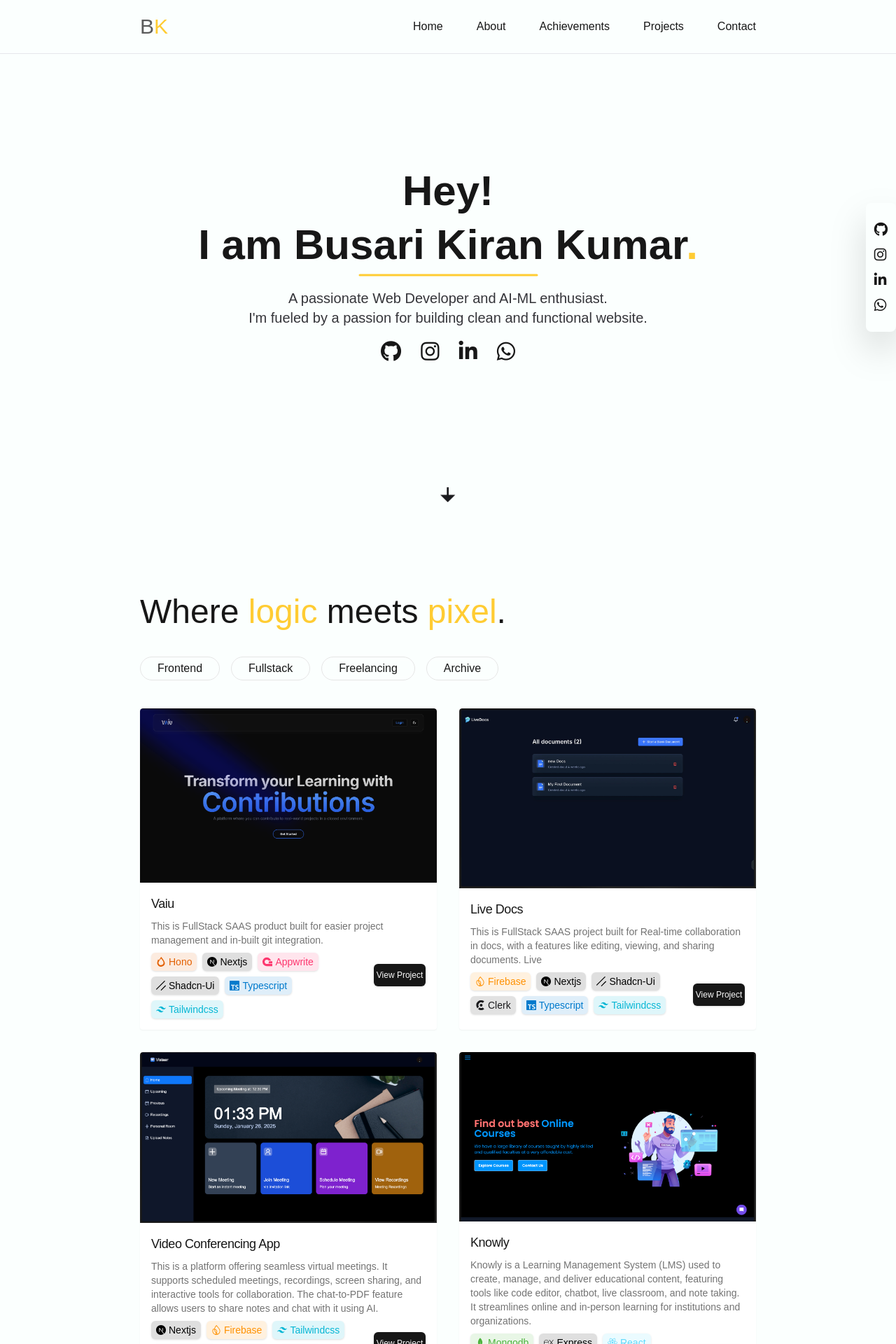
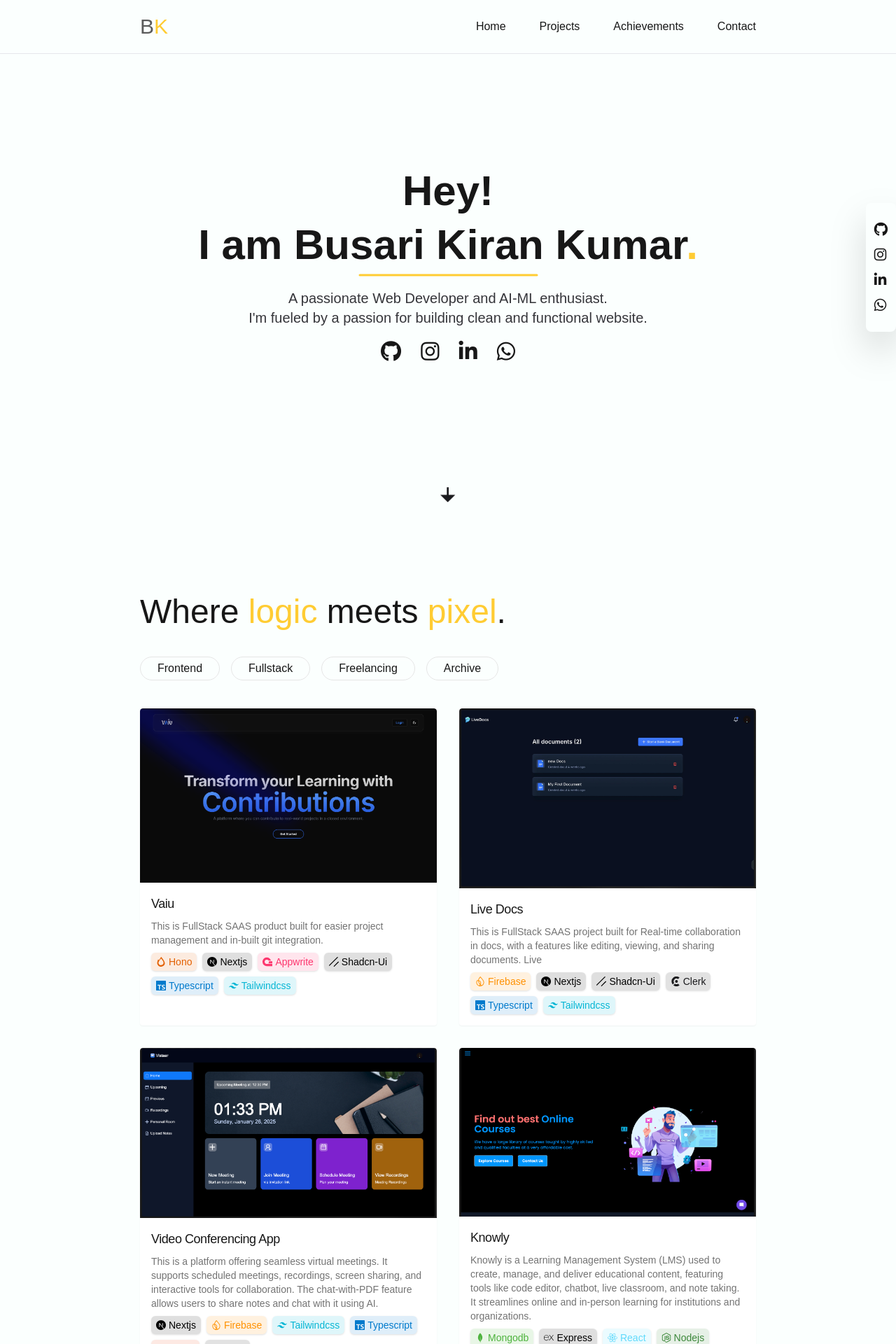
Before and after one commit to KIRAN-BUSARI/Kiran-portfolio, a React (Vite) app: page / in a window 1280 px wide. Shown: the top 1920 px of the page at 70% size. Built offline with nearby package versions, Linux system fonts and the light colour scheme.

Commit message:
Update Navbar links, refactor ZoomCard structure, and enhance Achievements page styling

```diff
--- a/src/components/Navbar.tsx
+++ b/src/components/Navbar.tsx
@@ -10,16 +10,12 @@
     link: '/',
   },
   {
-    name: 'about',
-    link: '#about',
+    name: 'projects',
+    link: '#projects',
   },
   {
     name: 'Achievements',
-    link: '#achievement',
-  },
-  {
-    name: 'projects',
-    link: '#projects',
+    link: '#achievements',
   },
   {
     name: 'contact',
--- a/src/components/projectCard.tsx
+++ b/src/components/projectCard.tsx
@@ -1,6 +1,5 @@
 import { Link } from 'react-router-dom';
 import Tag from './Tag';
-import { Button } from './ui/button';
 
 interface ZoomCardProps {
   title: string;
@@ -19,6 +18,12 @@
 }: ZoomCardProps) => {
   return (
     <article className="group overflow-hidden rounded bg-bg bg-card shadow-sm transition-all duration-300 hover:shadow-md">
+      <Link
+        to={link}
+        target="_blank"
+        rel="noopener noreferrer"
+        aria-label={`View ${title} project`}
+      >
         <figure className="overflow-hidden rounded-t-[4px]">
           <img
             src={image}
@@ -38,23 +43,17 @@
             {description}
           </p>
           <div className="w-full grid-cols-4 gap-8 space-y-4 md:grid">
-          <div className="col-span-3">
+            <div className="col-span-4">
               <Tag names={stacks} />
             </div>
-          <div className="col-span-1">
-            <Link
-              to={link}
-              target="_blank"
-              rel="noopener noreferrer"
-              aria-label={`View ${title} project`}
-            >
+            {/* <div className="col-span-1">
               <Button size={'sm'} className="w-full hover:opacity-90">
                 View Project
               </Button>
-            </Link>
+            </div> */}
           </div>
         </div>
-      </div>
+      </Link>
     </article>
   );
 };
--- a/src/pages/Achievements.tsx
+++ b/src/pages/Achievements.tsx
@@ -33,16 +33,16 @@
     year: '2024',
     title: 'HACKB-24 2.0 Hackathon - 1st Place',
     description:
-      'Created a Video Conferencing Application using Next.js, TypeScript, and PostgreSQL. Implemented innovative Chat-to-PDF feature using Generative AI at BITM Ballari State Level Inter-college Hackathon.',
+      'Created a Video Conferencing Application using Next.js, TypeScript, and PostgreSQL. Implemented innovative Chat-with -PDF feature using Generative AI at BITM Ballari State Level Inter-college Hackathon.',
     category: 'award',
   },
 ];
 
 const Achievements = () => {
   return (
-    <div className="min-h-auto w-full text-primary" id="achievements">
+    <div className="min-h-auto w-full pt-28 text-primary" id="achievements">
       <div className="mb-12">
-        <h1 className="text-4xl font-medium tracking-wide">
+        <h1 className="text-5xl font-medium tracking-wide">
           Achievements
           <span className="text-secondary">.</span>
         </h1>
--- a/src/pages/Projects.tsx
+++ b/src/pages/Projects.tsx
@@ -58,7 +58,7 @@
     link: 'https://www.behance.net/gallery/124837177/Iconography-Favourite-Food-Icons',
     category: ['Fullstack'],
     description:
-      'This is a platform offering seamless virtual meetings. It supports scheduled meetings, recordings, screen sharing, and interactive tools for collaboration. The chat-to-PDF feature allows users to share notes and chat with it using AI.',
+      'This is a platform offering seamless virtual meetings. It supports scheduled meetings, recordings, screen sharing, and interactive tools for collaboration. The chat-with-PDF feature allows users to share notes and chat with it using AI.',
     stack: [
       'nextjs',
       'firebase',
```
Lines whose indentation alone changed are shown as unchanged.
